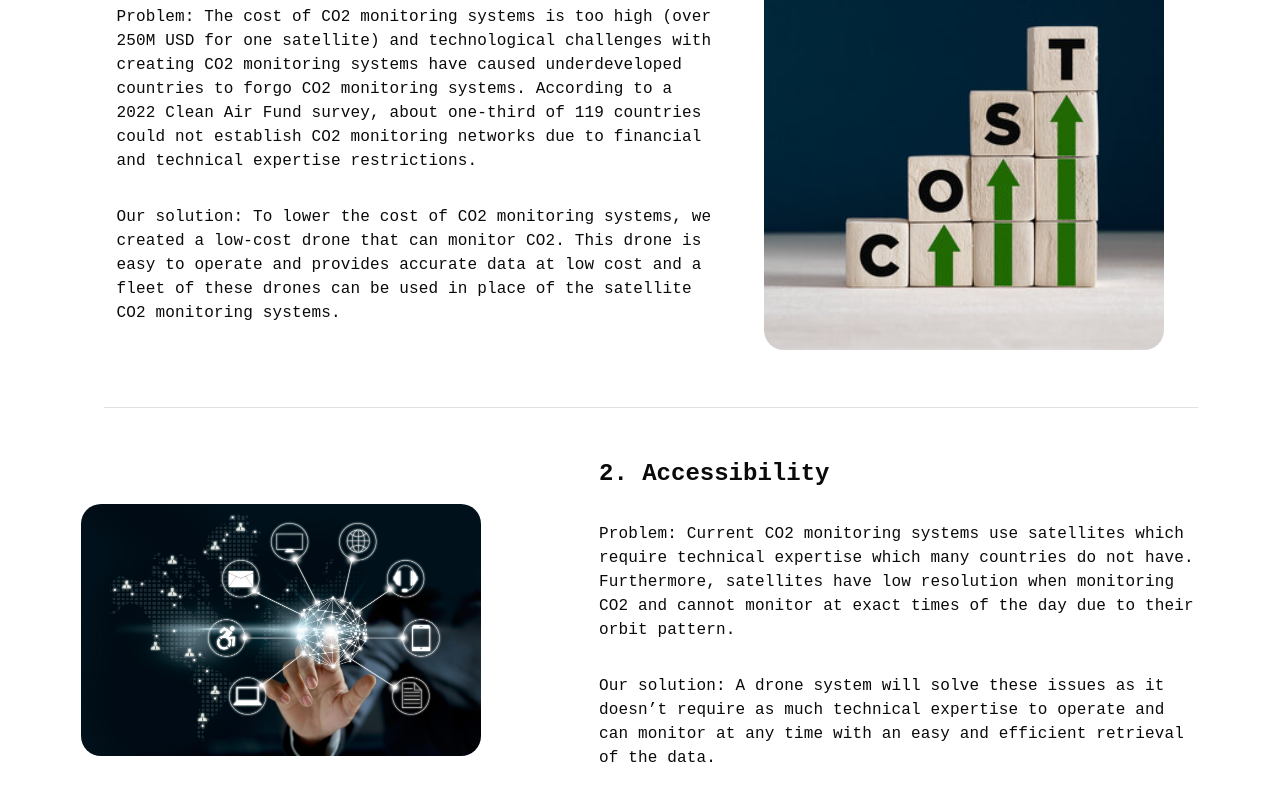
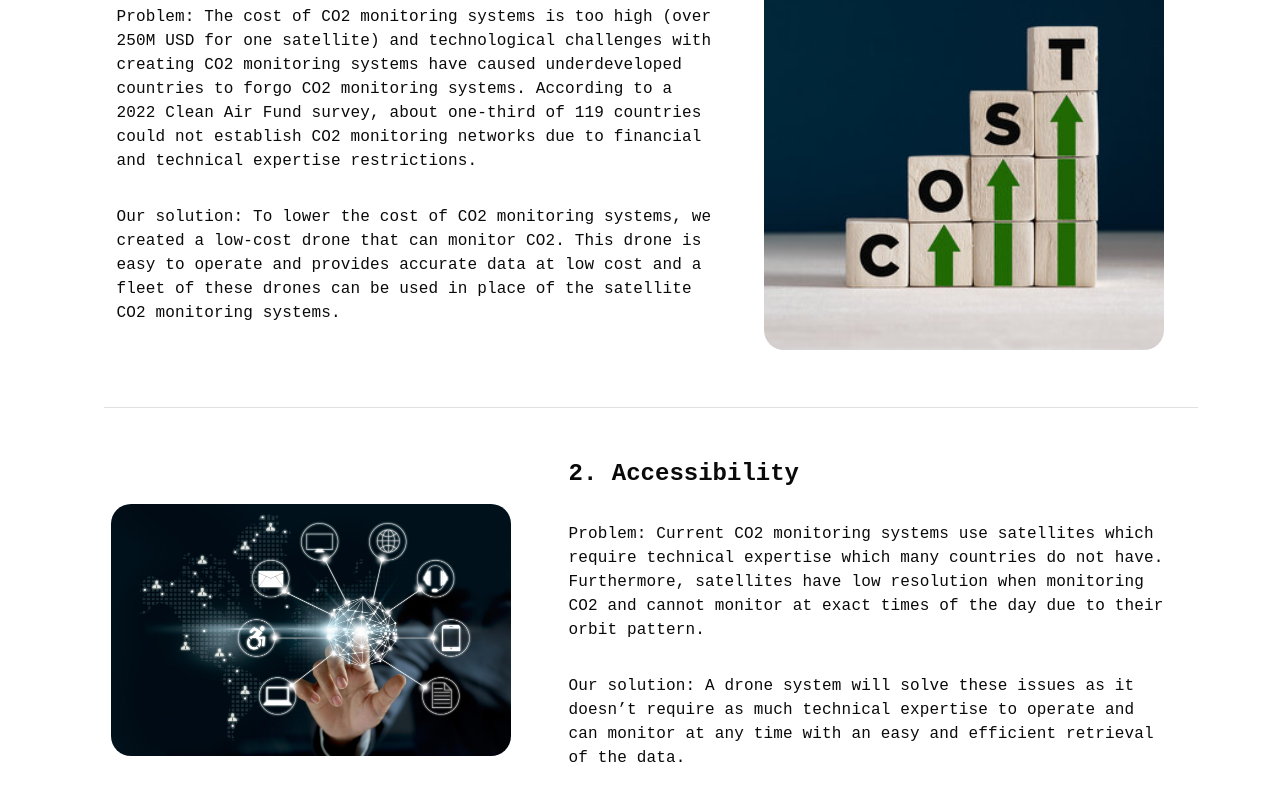
Before and after one commit to MrBigBrane/DroneZero, a Next.js app: page / in a window 1280 px wide. Shown: the part 998-1798 px from the top of the page. Built offline with nearby package versions, Linux system fonts and the light colour scheme; no server answers.

Commit message:
home-spacing edits

```diff
--- a/app/page.jsx
+++ b/app/page.jsx
@@ -130,7 +130,7 @@ export default function Home({ searchParams }) {
           <Image src={cost} alt="Cost" width={400} height={400} style={{ borderRadius: 20}}/>
         </Box>
             <Divider variant="inset" style={{ marginTop: 50, marginBottom: 50, width: "90%" }}/>
-        <Box sx={{ display: "flex", justifyContent: "space-around", alignContent: "center", alignItems: "center", marginBottom: 10 }}>
+        <Box sx={{ display: "flex", justifyContent: "space-around", alignContent: "center", alignItems: "center", marginBottom: 10, width : "90%", margin: "auto" }}>
           <Image src={accessibility} alt="Accessibility" width={400} height={400} style={{ borderRadius: 20, marginRight: 20}}/>
           <Box >
             <Typography
```
